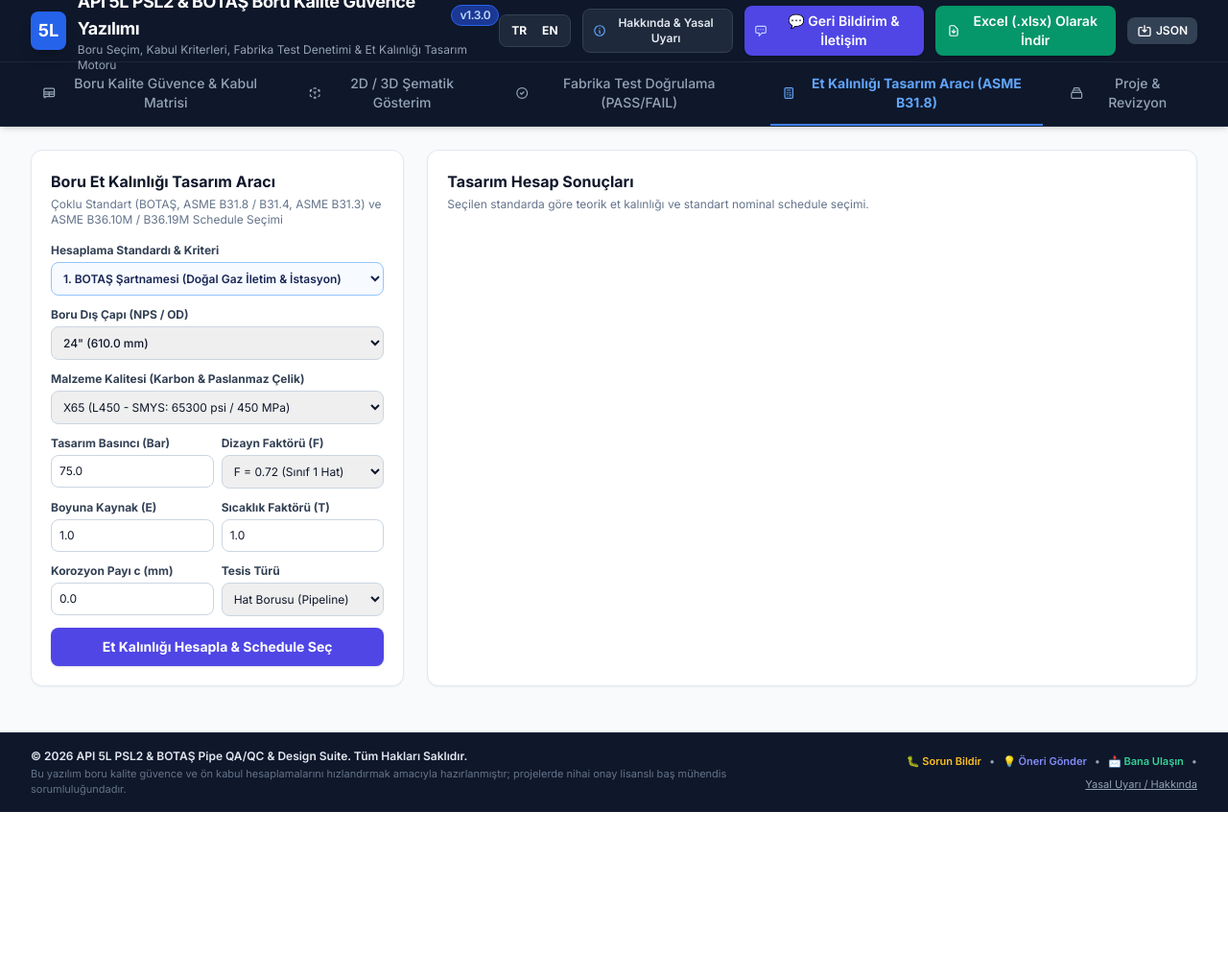
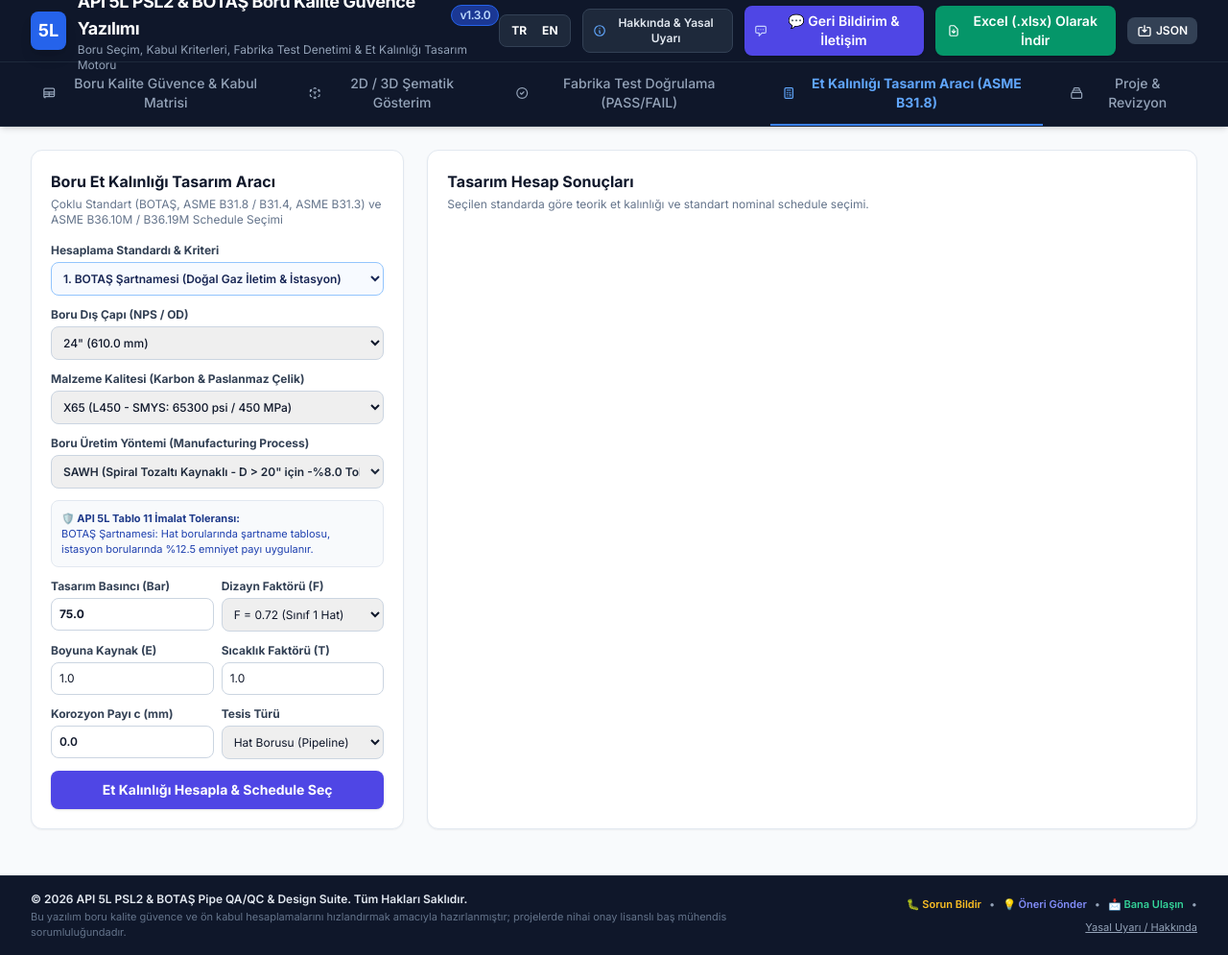
Before and after one commit to SLedgehammer-dev12/API-5L-Pipe, a FastAPI app: page / in a window 1280 px wide, after a click on "Et Kalınlığı Tasarım Aracı (ASME B31.8)". Shown: the whole page at 96% size. Before the commit the page ends 846 px from the top, so only its background shows below. Run offline with FastAPI, Linux system fonts and the light colour scheme; data that the repository does not hold is empty; some libraries are stand-ins or nearby versions.

Commit message:
feat(calc): implement API 5L Table 11 process-specific negative tolerances, custom ASME B31.3 tolerance and X46 grade

```diff
--- a/app.py
+++ b/app.py
@@ -114,7 +114,11 @@ async def calculate_wall_thickness(data: Dict[str, Any] = Body(...)):
         temperature_derating_factor_t=float(data.get("temperature_derating_factor_t", 1.0)),
         corrosion_allowance_mm=float(data.get("corrosion_allowance_mm", 0.0)),
         location_type=data.get("location_type", "Pipeline"),
-        standard_code=data.get("standard_code", "BOTAŞ")
+        standard_code=data.get("standard_code", "BOTAŞ"),
+        manufacturing_process=data.get("manufacturing_process", "SAWH"),
+        apply_negative_tolerance=bool(data.get("apply_negative_tolerance", True)),
+        manual_negative_tolerance_percent=float(data.get("manual_negative_tolerance_percent", 12.5)),
+        psl_level=data.get("psl_level", "PSL2")
     )
     return JSONResponse(content={"status": "success", "data": res})
 
--- a/static/js/app.js
+++ b/static/js/app.js
@@ -698,13 +698,37 @@ function setupEventListeners() {
     // Wall Thickness Calculator Form
     const wtForm = document.getElementById("wall-thickness-calc-form");
     if (wtForm) {
+        setupWallThicknessDynamicUI();
         wtForm.addEventListener("submit", async (e) => {
             e.preventDefault();
             const formData = new FormData(wtForm);
+            const stdCode = formData.get("standard_code") || "BOTAŞ";
+            const matGrade = formData.get("material_grade") || "X65";
+            const isStainless = matGrade.includes("SS") || matGrade.includes("Duplex");
+
+            // Negative tolerance handling
+            let applyTol = true;
+            let manualTol = parseFloat(formData.get("manual_negative_tolerance_percent") || "12.5");
+
+            if (stdCode.includes("B31.3")) {
+                applyTol = true;
+            } else if (stdCode.includes("B31.8") || stdCode.includes("B31.4")) {
+                if (isStainless) {
+                    const chk = document.getElementById("chk-apply-stainless-tol");
+                    applyTol = chk ? chk.checked : false;
+                } else {
+                    applyTol = true; // API 5L Table 11
+                }
+            }
+
             const reqData = {
-                standard_code: formData.get("standard_code") || "BOTAŞ",
+                standard_code: stdCode,
                 diameter_inch: formData.get("diameter_inch"),
-                material_grade: formData.get("material_grade"),
+                material_grade: matGrade,
+                manufacturing_process: formData.get("manufacturing_process") || "SAWH",
+                psl_level: formData.get("psl_level") || "PSL2",
+                apply_negative_tolerance: applyTol,
+                manual_negative_tolerance_percent: manualTol,
                 design_pressure_bar: parseFloat(formData.get("design_pressure_bar")),
                 design_factor_f: parseFloat(formData.get("design_factor_f")),
                 longitudinal_joint_factor_e: parseFloat(formData.get("longitudinal_joint_factor_e")),
@@ -767,6 +791,94 @@ function setupEventListeners() {
     });
 }
 
+function setupWallThicknessDynamicUI() {
+    const stdSelect = document.querySelector("#wall-thickness-calc-form select[name='standard_code']");
+    const gradeSelect = document.getElementById("wt-material-grade");
+    const procSelect = document.getElementById("wt-manufacturing-process");
+    const diaSelect = document.querySelector("#wall-thickness-calc-form select[name='diameter_inch']");
+    const chkStainlessTol = document.getElementById("chk-apply-stainless-tol");
+
+    if (!stdSelect) return;
+
+    function updateVisibility() {
+        const std = stdSelect.value;
+        const grade = gradeSelect ? gradeSelect.value : "X65";
+        const isStainless = grade.includes("SS") || grade.includes("Duplex");
+        const procContainer = document.getElementById("wt-process-container");
+        const pslTolRow = document.getElementById("wt-psl-tol-row");
+        const pslBox = document.getElementById("wt-psl-box");
+        const manualTolBox = document.getElementById("wt-manual-tol-box");
+        const tolApi5lText = document.getElementById("wt-tol-api5l-text");
+        const tolStainlessOpt = document.getElementById("wt-tol-stainless-opt");
+        const tolB313Info = document.getElementById("wt-tol-b313-info");
+        const tolDescSpan = document.getElementById("wt-tol-desc-span");
+
+        if (std.includes("B31.3")) {
+            // ASME B31.3
+            if (procContainer) procContainer.classList.add("hidden");
+            if (pslTolRow) pslTolRow.classList.remove("hidden");
+            if (pslBox) pslBox.classList.add("hidden");
+            if (manualTolBox) manualTolBox.classList.remove("hidden");
+            if (tolApi5lText) tolApi5lText.classList.add("hidden");
+            if (tolStainlessOpt) tolStainlessOpt.classList.add("hidden");
+            if (tolB313Info) tolB313Info.classList.remove("hidden");
+        } else if (std.includes("B31.8") || std.includes("B31.4")) {
+            // ASME B31.8 / ASME B31.4
+            if (isStainless) {
+                if (procContainer) procContainer.classList.add("hidden");
+                if (pslTolRow) pslTolRow.classList.remove("hidden");
+                if (pslBox) pslBox.classList.add("hidden");
+                if (manualTolBox) manualTolBox.classList.remove("hidden");
+                if (tolApi5lText) tolApi5lText.classList.add("hidden");
+                if (tolStainlessOpt) tolStainlessOpt.classList.remove("hidden");
+                if (tolB313Info) tolB313Info.classList.add("hidden");
+            } else {
+                // API 5L Carbon Steel
+                if (procContainer) procContainer.classList.remove("hidden");
+                if (pslTolRow) pslTolRow.classList.remove("hidden");
+                if (pslBox) pslBox.classList.remove("hidden");
+                if (manualTolBox) manualTolBox.classList.add("hidden");
+                if (tolApi5lText) tolApi5lText.classList.remove("hidden");
+                if (tolStainlessOpt) tolStainlessOpt.classList.add("hidden");
+                if (tolB313Info) tolB313Info.classList.add("hidden");
+
+                // Calculate live API 5L Tablo 11 description
+                const proc = procSelect ? procSelect.value : "SAWH";
+                const diaText = diaSelect ? diaSelect.value : "24\"";
+                const isLargeDia = !diaText.includes("1/") && !diaText.includes("3/") && parseFloat(diaText) > 20;
+
+                if (proc.includes("SMLS")) {
+                    if (tolDescSpan) tolDescSpan.innerText = "Dikişsiz (SMLS) borular için API 5L Tablo 11 gereği -%12.5 imalat toleransı uygulanır.";
+                } else if (proc.includes("ERW") || proc.includes("HFW")) {
+                    if (tolDescSpan) tolDescSpan.innerText = "Boyuna kaynaklı (ERW/HFW) borular için API 5L Tablo 11 gereği -%10.0 imalat toleransı uygulanır.";
+                } else {
+                    if (isLargeDia) {
+                        if (tolDescSpan) tolDescSpan.innerText = `Tozaltı kaynaklı (SAWH/SAWL) D > 20" borular için API 5L Tablo 11 gereği -%8.0 imalat toleransı uygulanır.`;
+                    } else {
+                        if (tolDescSpan) tolDescSpan.innerText = `Tozaltı kaynaklı (SAWH/SAWL) D ≤ 20" borular için API 5L Tablo 11 gereği -%10.0 imalat toleransı uygulanır.`;
+                    }
+                }
+            }
+        } else {
+            // BOTAŞ
+            if (procContainer) procContainer.classList.remove("hidden");
+            if (pslTolRow) pslTolRow.classList.add("hidden");
+            if (tolApi5lText) tolApi5lText.classList.remove("hidden");
+            if (tolStainlessOpt) tolStainlessOpt.classList.add("hidden");
+            if (tolB313Info) tolB313Info.classList.add("hidden");
+            if (tolDescSpan) tolDescSpan.innerText = "BOTAŞ Şartnamesi: Hat borularında şartname tablosu, istasyon borularında %12.5 emniyet payı uygulanır.";
+        }
+    }
+
+    stdSelect.addEventListener("change", updateVisibility);
+    if (gradeSelect) gradeSelect.addEventListener("change", updateVisibility);
+    if (procSelect) procSelect.addEventListener("change", updateVisibility);
+    if (diaSelect) diaSelect.addEventListener("change", updateVisibility);
+    if (chkStainlessTol) chkStainlessTol.addEventListener("change", updateVisibility);
+
+    updateVisibility();
+}
+
 function renderWallThicknessResult(data) {
     const resDiv = document.getElementById("wt-results-panel");
     if (!resDiv) return;
@@ -774,6 +886,9 @@ function renderWallThicknessResult(data) {
     resDiv.classList.remove("hidden");
     const r = data.calculation_results;
     const inp = data.input_parameters;
+
+    const tolPct = r.tolerance_percent_used || 0;
+    const tolLabel = tolPct > 0 ? `Negatif Tolerans Sınırı (-%${tolPct.toFixed(1)}):` : `Nominal Sınır:`;
 
     resDiv.innerHTML = `
         <div class="p-4 bg-blue-50 border border-blue-200 rounded-lg shadow-sm">
@@ -801,12 +916,17 @@ function renderWallThicknessResult(data) {
                     <span class="font-bold text-blue-900 text-lg">${Number(r.selected_nominal_thickness_asme_b36_10_mm).toFixed(2)} mm</span>
                 </div>
                 <div class="bg-white p-2.5 rounded border border-gray-200">
-                    <span class="text-xs text-gray-500 block">Negatif Tolerans Sınırı (%12.5):</span>
+                    <span class="text-xs text-gray-500 block">${tolLabel}</span>
                     <span class="font-bold text-gray-900 text-lg">${Number(r.negative_tolerance_min_mm).toFixed(2)} mm</span>
                 </div>
             </div>
 
-            <div class="mt-3 flex flex-wrap items-center justify-between gap-2 pt-2 border-t border-blue-100 text-xs">
+            <div class="mt-3 p-2 bg-white/80 rounded border border-blue-100 text-xs text-slate-700 flex flex-wrap items-center justify-between gap-1">
+                <span><strong>Tolerans Kuralı:</strong> ${r.tolerance_rule_description || 'Standart Tolerans Kuralı'}</span>
+                <span class="font-semibold text-slate-600 bg-slate-100 px-2 py-0.5 rounded border border-slate-200">${inp.manufacturing_process || 'SAWH'} | ${inp.psl_level || 'PSL2'}</span>
+            </div>
+
+            <div class="mt-2 flex flex-wrap items-center justify-between gap-2 pt-2 border-t border-blue-100 text-xs">
                 <span class="text-gray-600">
                     ${!inp.is_stainless && r.botas_standard_thickness_mm > 0 ? `BOTAŞ Standart Tavsiyesi: <strong>${Number(r.botas_standard_thickness_mm).toFixed(2)} mm</strong>` : `Tasarım Kriteri: <strong>${r.design_factor_used}</strong>`}
                 </span>
--- a/templates/index.html
+++ b/templates/index.html
@@ -502,13 +502,14 @@
                         </div>
                         <div>
                             <label class="font-bold text-slate-700 block mb-1">Malzeme Kalitesi (Karbon & Paslanmaz Çelik)</label>
-                            <select name="material_grade" class="w-full border border-slate-300 rounded-lg p-2">
-                                <optgroup label="API 5L Karbon Çeliği (BOTAŞ & ASME B31.8)">
+                            <select name="material_grade" id="wt-material-grade" class="w-full border border-slate-300 rounded-lg p-2 font-medium">
+                                <optgroup label="API 5L Karbon Çeliği (BOTAŞ & ASME B31.8 / B31.4)">
                                     <option value="X65" selected>X65 (L450 - SMYS: 65300 psi / 450 MPa)</option>
                                     <option value="X70">X70 (L485 - SMYS: 70300 psi / 485 MPa)</option>
                                     <option value="X60">X60 (L415 - SMYS: 60200 psi / 415 MPa)</option>
                                     <option value="X56">X56 (L390 - SMYS: 56600 psi / 390 MPa)</option>
                                     <option value="X52">X52 (L360 - SMYS: 52200 psi / 360 MPa)</option>
+                                    <option value="X46">X46 (L320 - SMYS: 46400 psi / 320 MPa)</option>
                                     <option value="X42">X42 (L290 - SMYS: 42100 psi / 290 MPa)</option>
                                     <option value="GRADE B">GRADE B (L245 - SMYS: 35500 psi / 245 MPa)</option>
                                 </optgroup>
@@ -521,10 +522,55 @@
                                 </optgroup>
                             </select>
                         </div>
+
+                        <!-- Manufacturing Process & PSL Selection for API 5L Tolerance -->
+                        <div id="wt-process-container">
+                            <label class="font-bold text-slate-700 block mb-1">Boru Üretim Yöntemi (Manufacturing Process)</label>
+                            <select name="manufacturing_process" id="wt-manufacturing-process" class="w-full border border-slate-300 rounded-lg p-2 font-semibold text-slate-800">
+                                <option value="SAWH" selected>SAWH (Spiral Tozaltı Kaynaklı - D > 20" için -%8.0 Tol.)</option>
+                                <option value="ERW HFW">ERW / HFW (Elektrik Direnç / Boyuna Kaynaklı - -%10.0 Tol.)</option>
+                                <option value="SMLS">SMLS (Dikişsiz - -%12.5 Tol.)</option>
+                                <option value="SAWL">SAWL (Boyuna Tozaltı Kaynaklı - -%8.0 / -%10.0 Tol.)</option>
+                            </select>
+                        </div>
+
+                        <div class="grid grid-cols-2 gap-2" id="wt-psl-tol-row">
+                            <div id="wt-psl-box">
+                                <label class="font-bold text-slate-700 block mb-1">Kalite Seviyesi</label>
+                                <select name="psl_level" id="wt-psl-level" class="w-full border border-slate-300 rounded-lg p-2 font-semibold">
+                                    <option value="PSL2" selected>PSL 2 (CVN/DWTT Zorunlu)</option>
+                                    <option value="PSL1">PSL 1 (Standart Seviye)</option>
+                                </select>
+                            </div>
+                            <div id="wt-manual-tol-box">
+                                <label class="font-bold text-slate-700 block mb-1">Negatif Tolerans (%)</label>
+                                <input type="number" step="0.1" min="0" max="30" name="manual_negative_tolerance_percent" id="wt-manual-tol" value="12.5" class="w-full border border-slate-300 rounded-lg p-2 font-bold">
+                            </div>
+                        </div>
+
+                        <!-- Dynamic Tolerance Indicator Box -->
+                        <div id="wt-dynamic-tol-info" class="p-2.5 rounded-lg border text-xs bg-slate-50 border-slate-200">
+                            <div id="wt-tol-api5l-text" class="text-blue-900">
+                                <span class="font-bold block text-[11px]">🛡️ API 5L Tablo 11 İmalat Toleransı:</span>
+                                <span id="wt-tol-desc-span" class="text-[11px] text-blue-800">Seçilen çap ve üretim yöntemine göre API 5L Tablo 11 toleransı otomatik işletilir.</span>
+                            </div>
+                            <div id="wt-tol-stainless-opt" class="hidden text-amber-900">
+                                <label class="flex items-center space-x-2 cursor-pointer font-bold text-[11px]">
+                                    <input type="checkbox" name="apply_negative_tolerance" id="chk-apply-stainless-tol" class="w-4 h-4 text-amber-600 rounded">
+                                    <span>Paslanmaz Çelik Negatif İmalat Toleransı Uygula</span>
+                                </label>
+                                <span class="block text-[10px] text-amber-700 mt-0.5 font-normal">İşaretlenirse sağdaki kutudan girilen % toleransı nominal kalınlıktan düşülür.</span>
+                            </div>
+                            <div id="wt-tol-b313-info" class="hidden text-indigo-900">
+                                <span class="font-bold block text-[11px]">⚙️ ASME B31.3 Para. 304.1.2 Kuralı:</span>
+                                <span class="text-[11px] text-indigo-800">Negatif imalat toleransı zorunludur; sağdaki kutudan % oranını dilediğiniz gibi güncelleyebilirsiniz.</span>
+                            </div>
+                        </div>
+
                         <div class="grid grid-cols-2 gap-2">
                             <div>
                                 <label class="font-bold text-slate-700 block mb-1">Tasarım Basıncı (Bar)</label>
-                                <input type="number" step="0.1" name="design_pressure_bar" value="75.0" class="w-full border border-slate-300 rounded-lg p-2">
+                                <input type="number" step="0.1" name="design_pressure_bar" value="75.0" class="w-full border border-slate-300 rounded-lg p-2 font-bold">
                             </div>
                             <div>
                                 <label class="font-bold text-slate-700 block mb-1">Dizayn Faktörü (F)</label>
@@ -549,7 +595,7 @@
                         <div class="grid grid-cols-2 gap-2">
                             <div>
                                 <label class="font-bold text-slate-700 block mb-1">Korozyon Payı c (mm)</label>
-                                <input type="number" step="0.1" name="corrosion_allowance_mm" value="0.0" class="w-full border border-slate-300 rounded-lg p-2">
+                                <input type="number" step="0.1" name="corrosion_allowance_mm" value="0.0" class="w-full border border-slate-300 rounded-lg p-2 font-semibold">
                             </div>
                             <div>
                                 <label class="font-bold text-slate-700 block mb-1">Tesis Türü</label>
```
Also changed, not shown: core/wall_thickness_engine.py (+105 -11 lines), tests/test_pipe_suite.py (+43 -13 lines).
